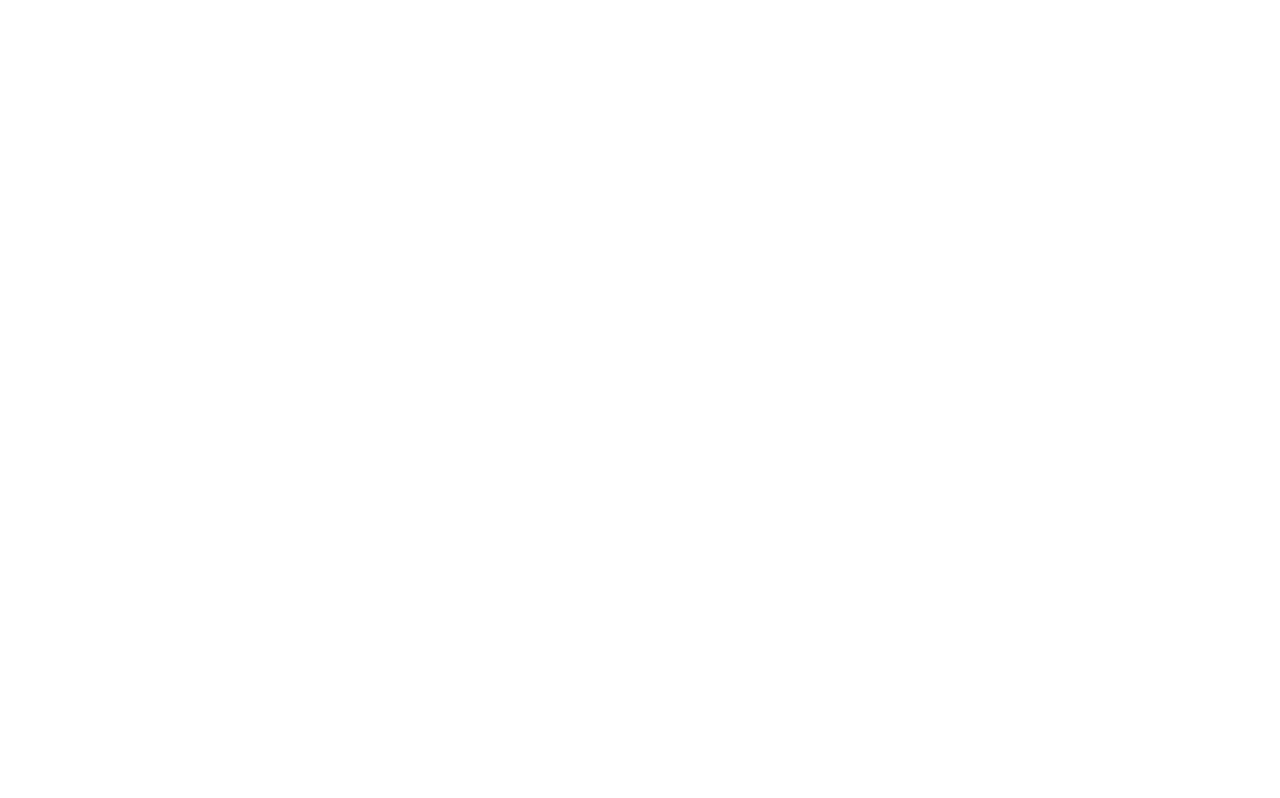
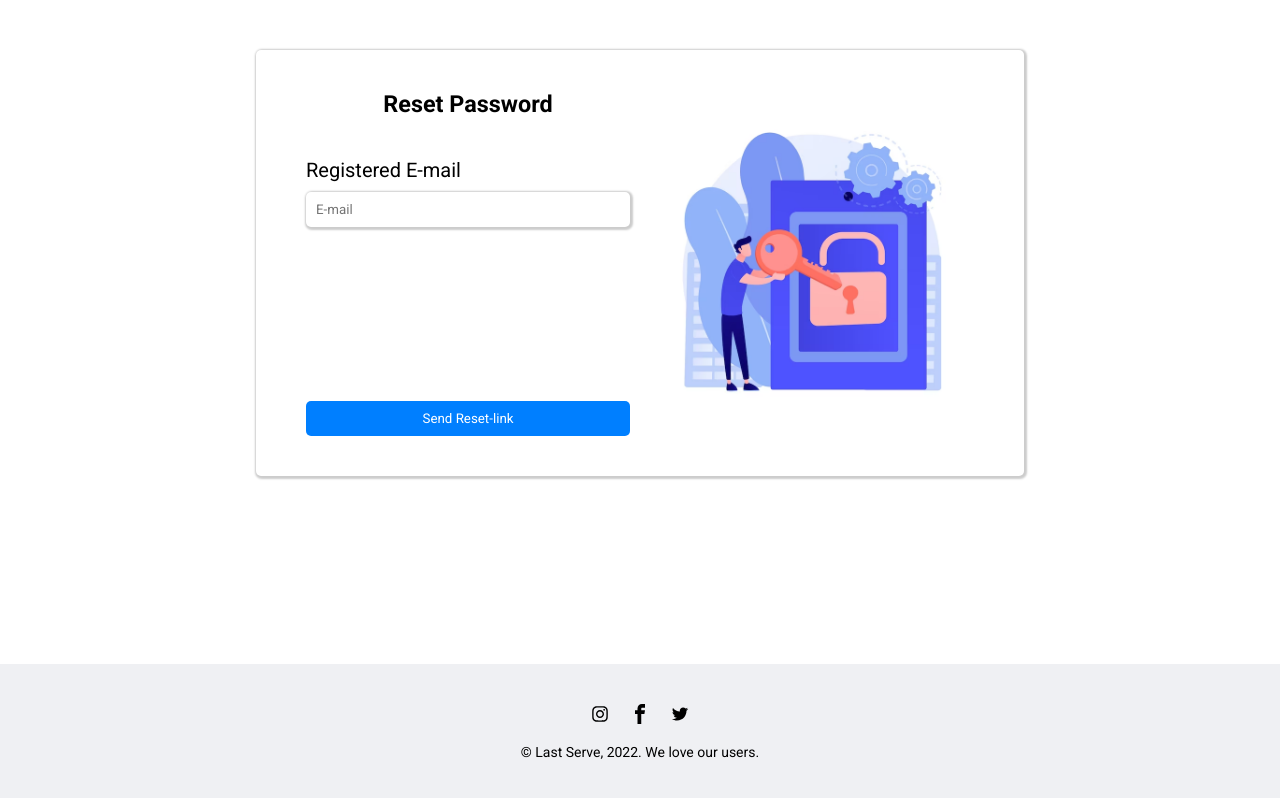
Before and after one commit to arpitribadiya/LastServe, a React (Create React App) app: page /passwordReset in a window 1280 px wide. Before the commit this address had no page. Built offline with nearby package versions, Linux system fonts and the light colour scheme.

Commit message:
Added password reset task

```diff
--- a/src/App.jsx
+++ b/src/App.jsx
@@ -3,6 +3,7 @@
 import Home from "./components/Home/Home";
 import Landing from "./components/Landing/Landing";
 import Login from "./components/Login/Login";
+import PasswordReset from "./components/PasswordReset/PasswordReset";
 import SignUp from "./components/Signup/Signup";
 
 const App = () => {
@@ -13,6 +14,7 @@
         <Route path="/signup" element={<SignUp />} />
         <Route path="/login" element={<Login />} />
         <Route path="/home" element={<Landing />} />
+        <Route path="/passwordReset" element={<PasswordReset />} />
       </Routes>
     </StyledApp>
   );
--- a/src/components/Login/Login.jsx
+++ b/src/components/Login/Login.jsx
@@ -1,4 +1,5 @@
 import React, { useState } from "react";
+import { Link, useNavigate } from "react-router-dom";
 import styled from "styled-components";
 import login_img from "../../assets/login.jpg";
 import Footer from "../Footer/Footer";
@@ -6,6 +7,10 @@
 function Login() {
   const [username, setUsername] = useState("");
   const [password, setPassword] = useState("");
+
+  const [authError, setAuthError] = useState("");
+  const navigate = useNavigate();
+
 
   const handleInputChange = (e) => {
     const { name, value } = e.target;
@@ -18,8 +23,14 @@
   };
 
   const handleSubmit = (e) => {
-    console.log("Username:", username);
-    console.log("Password:", password);
+    e.preventDefault();
+    if ("abc@gmail.com" === username && "12345678" === password) {
+      navigate('/home');
+    } else {
+      setUsername('');
+      setPassword('');
+      setAuthError("Invalid Username and Password");
+    }
   };
 
   return (
@@ -59,6 +70,10 @@
             </div>
           </div>
           <button className="login-btn">Login</button>
+          <div className="err">
+            {<span className='err'>{authError}</span>}
+          </div>
+          <Link to="/passwordReset">Reset Password</Link>
         </StyledLogin>
         <StyledLoginImg className="login-img">
           <img src={login_img} alt="login_img" />
@@ -97,6 +112,12 @@
       border-radius: 5px;
     }
   }
+  a{
+    text-decoration: none;
+    font-size: 1.5rem;
+    text-align: center;
+    color:  rgb(0, 127, 255);
+  }
   button {
     background-color: rgb(0, 127, 255);
     outline: none;
@@ -125,6 +146,12 @@
       }
     }
   }
+  .err{
+    padding: 0rem;
+    color: red;
+    font-size: small;
+    text-align: center;
+  }
 `;
 
 const StyledLoginImg = styled.div`
--- /dev/null
+++ b/src/components/PasswordReset/PasswordReset.js
@@ -0,0 +1,115 @@
+import React, { useState } from 'react'
+import styled from 'styled-components';
+import passreset_img from '../../assets/passreset.jpg'
+import Footer from '../Footer/Footer';
+
+function PasswordReset() {
+
+    const [email, setEmail] = useState('');
+    const [notActive, setNotActive] = useState('input-wrapper-disabled');
+    const [resend, setResend] = useState("Send");
+
+    const handleOnChange = (e) => {
+        const { name, value } = e.target;
+        if ("email" === name) {
+            setEmail(value);
+        }
+    }
+
+    const handleSubmit = (e) => {
+        e.preventDefault();
+        setNotActive('input-wrapper');
+        setResend("Resend");
+    }
+
+    return (
+        <>
+            <StyledResetImgWrapper className='reset-img-wrapper'>
+                <StyledReset className='pass-reset-form' onSubmit={(e) => handleSubmit(e)}>
+                    <div className='form-title'>
+                        <h3>Reset Password</h3>
+                    </div>
+                    <div className='input-wrapper'>
+                        <label className='form-label'>Registered E-mail</label>
+                        <input className='form-input' type='text' name='email' value={email} onChange={(e) => handleOnChange(e)} placeholder='E-mail'></input>
+                    </div>
+                    <div className={notActive}>
+                        <label className='form-label'>Reset Key</label>
+                        <input className='form-input' type='text' name='resetkey' placeholder='Reset key'></input>
+                    </div>
+                    <button className="reset-btn" >{resend} Reset-link</button>
+                </StyledReset>
+                <StyledResetImg className="login-img">
+                    <img src={passreset_img} alt="passreset_img" />
+                </StyledResetImg>
+            </StyledResetImgWrapper>
+            <Footer />
+        </>
+    )
+}
+
+const StyledResetImgWrapper = styled.div`
+  display: flex;
+  width: 60%;
+  box-shadow: 1px 1px 2px 2px #ccc;
+  border-radius: 5px;
+  margin: 5rem auto;
+  padding: 4rem;
+`;
+
+const StyledReset = styled.form`
+  flex-basis: 50%;
+  display: flex;
+  flex-direction: column;
+  gap: 4rem;
+  padding: 0 1rem;
+  .form-title{
+     font-size: 2rem;
+     text-align: center;
+  }
+  .input-wrapper {
+    display: flex;
+    font-size: 2rem;
+    flex-direction: column;
+    gap: 1rem;
+    input {
+      padding: 1rem;
+      outline: none;
+      border: none;
+      box-shadow: 1px 1px 2px 2px #ccc;
+      border-radius: 5px;
+    }
+  }
+  .input-wrapper-disabled{
+    display: none;
+  }
+  button {
+    background-color: rgb(0, 127, 255);
+    outline: none;
+    border: none;
+    border-radius: 5px;
+    color: white;
+    padding: 1rem;
+    margin-top: auto;
+    :hover {
+      cursor: pointer;
+    }
+  }
+  .err{
+    padding: 0rem;
+    color: red;
+    font-size: small;
+    text-align: center;
+  }
+`;
+
+const StyledResetImg = styled.div`
+  flex-basis: 50%;
+  img {
+    width: 100%;
+    height: 100%;
+    object-fit: cover;
+  }
+`
+
+export default PasswordReset;
```
Also changed, not shown: src/assets/passreset.jpg (added), src/assets/signup.jpg (added).
